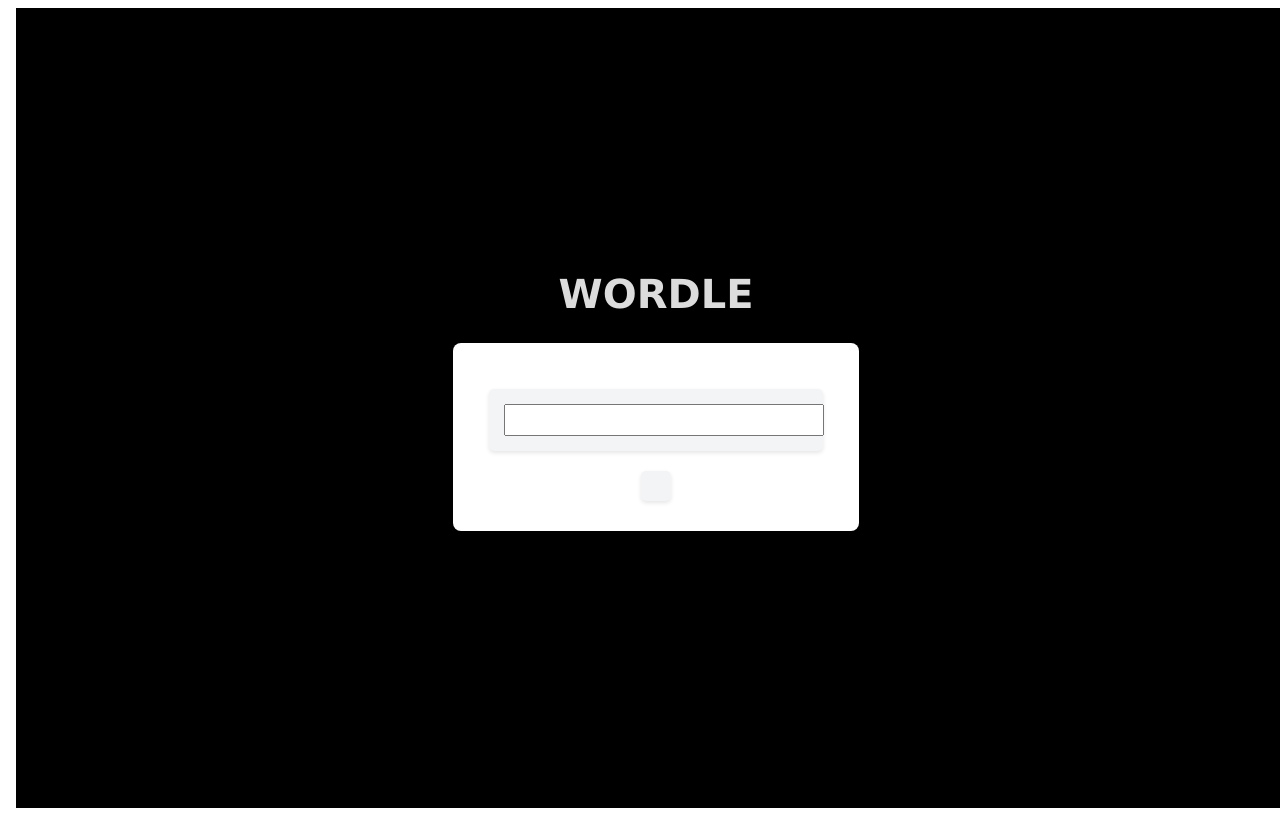
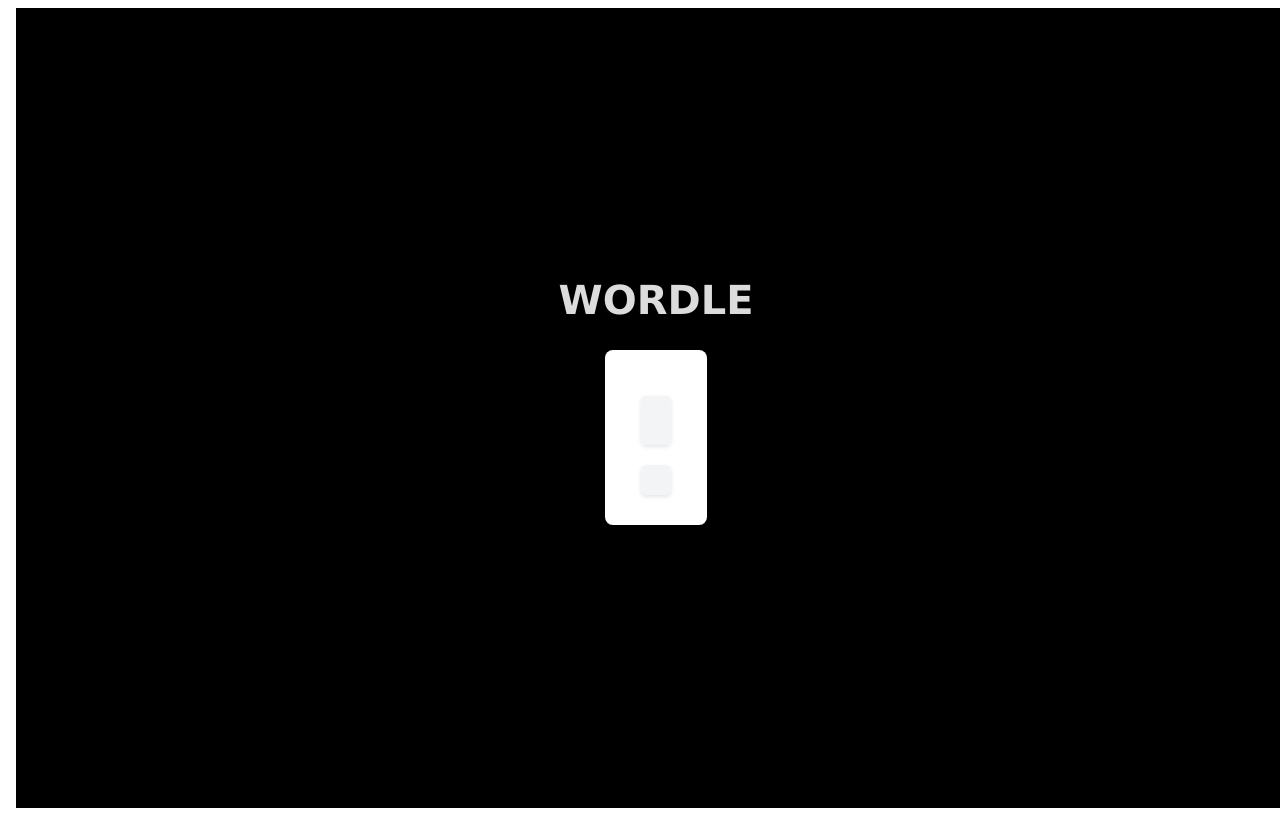
Before and after one commit to novaArcc/wordle_clone, an Angular app: page / in a window 1280 px wide. Built offline with nearby package versions, Linux system fonts and the light colour scheme.

Commit message:
Make input more like wordle

```diff
--- a/src/app/input-field/input-field.component.css
+++ b/src/app/input-field/input-field.component.css
@@ -1,7 +1,5 @@
 @import "~@angular/material/prebuilt-themes/indigo-pink.css";
 
-#input {
-    width: 100%;
-    font-size: 22px;
-    padding-left: 10px;;
+.input-field-wrapper{
+    display: flex;
 }
--- a/src/app/input-field/input-field.component.html
+++ b/src/app/input-field/input-field.component.html
@@ -1 +1,7 @@
-<input id="input" matInput [(ngModel)]="inputValue" (keyup.enter)="onEnterKeyPressed()">
+<div class="input-field-wrapper">
+    <div *ngFor="let letterBox of inputValues; let i = index">
+        <p>
+            {{letterBox}}
+        </p>
+    </div>
+</div>
--- a/src/app/input-field/input-field.component.ts
+++ b/src/app/input-field/input-field.component.ts
@@ -1,8 +1,8 @@
 import { CommonModule } from '@angular/common';
-import { Component, OnInit } from '@angular/core';
+import { Component, HostListener, OnInit } from '@angular/core';
 import { FormsModule } from '@angular/forms';
-import {MatFormFieldModule} from '@angular/material/form-field'
-import {MatInputModule} from '@angular/material/input'
+import { MatFormFieldModule } from '@angular/material/form-field';
+import { MatInputModule } from '@angular/material/input';
 import { log } from 'console';
 import { WordleService } from '../wordle.service';
 
@@ -11,19 +11,37 @@
   templateUrl: './input-field.component.html',
   styleUrls: ['./input-field.component.css'],
   standalone: true,
-  imports: [MatFormFieldModule, MatInputModule, FormsModule]
+  imports: [MatFormFieldModule, MatInputModule, FormsModule, CommonModule],
 })
 export class InputFieldComponent implements OnInit {
+  constructor(private wordleService: WordleService) {}
 
-  constructor(private wordleService: WordleService) { }
+  public inputValues: string[] = ['', '', '', '', ''];
+  public letterToEdit: number = 0;
 
-  public inputValue: string = "";
-
-  ngOnInit(): void {
+  @HostListener('document:keydown', ['$event'])
+  handleKeyboardEvent(event: KeyboardEvent) {
+    let key = event.key;
+    if (key == 'Enter') {
+      if (!this.inputValues.some((v) => v == '')) {
+        this.wordleService
+          .testWord(this.inputValues.join(''))
+          .subscribe(() => {});
+      }
+    }
+    if (key == 'Backspace') {
+      if (this.letterToEdit != 0) {
+        this.letterToEdit -= 1;
+        this.inputValues[this.letterToEdit] = '';
+      }
+    }
+    if (this.letterToEdit != 5) {
+      if (event.key.length == 1 && event.key.toUpperCase() >= 'A' && event.key.toUpperCase() <= 'Z') {
+        this.inputValues[this.letterToEdit] = key.toUpperCase();
+        this.letterToEdit += 1;
+      }
+    }
   }
 
-  onEnterKeyPressed() {
-    this.wordleService.testWord(this.inputValue).subscribe(() => {})
-  }
-
+  ngOnInit(): void {}
 }
```
